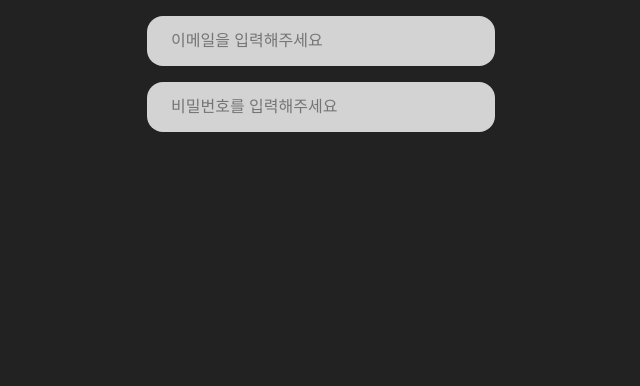
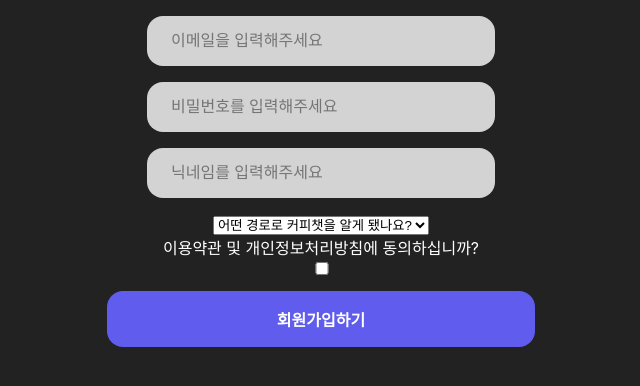
Before and after one commit to Ringle-Mentoring-1st/React-Chat-App-Jonghyeon, a React (Create React App) app: page /signup in a window 1280 px wide. Shown: the top 386 px of the page, without its empty margins (319-959 px from the left). Built offline with nearby package versions, Linux system fonts and the light colour scheme.

Commit message:
Create - Validator - email, password

```diff
--- a/src/pages/LoginPage/index.tsx
+++ b/src/pages/LoginPage/index.tsx
@@ -3,7 +3,7 @@ import './LoginPage.scss';
 
 //Components
 import Button from '../../ui/Button';
-import Input from '../../ui/Input';
+import TextInput from '../../ui/TextInput';
 
 // Assets
 import { ReactComponent as Logo } from '../../assets/logo.svg';
@@ -11,9 +11,6 @@ import { ReactComponent as Logo } from '../../assets/logo.svg';
 function LoginPage() {
   const [email, setEmail] = useState('');
   const [pw, setPw] = useState('');
-  const [nickName, setNickName] = useState('');
-  const [isAgreeInfo, setIsAgreeInfo] = useState(false);
-  const [signupPath, setSignupPath] = useState('');
 
   const emailChangeHandler = (e: React.ChangeEvent<HTMLInputElement>) => {
     setEmail(e.target.value);
@@ -32,13 +29,13 @@ function LoginPage() {
           <h1>로그인하고 친구들과 커피챗</h1>
         </div>
         <form onSubmit={submitHandler}>
-          <Input
+          <TextInput
             type="text"
             value={email}
             onChange={e => emailChangeHandler(e)}
             placeholder="이메일을 입력해주세요"
           />
-          <Input
+          <TextInput
             type="password"
             value={pw}
             onChange={e => passwordChangeHandler(e)}
--- a/src/pages/SignupPage/index.tsx
+++ b/src/pages/SignupPage/index.tsx
@@ -1,5 +1,12 @@
 import React, { useState } from 'react';
 import './SignupPage.scss';
+
+//Components
+import Button from '../../ui/Button';
+import TextInput from '../../ui/TextInput';
+
+// Utils
+import { emailValidator, pwValidator } from '../../utils/validator';
 
 function SignupPage() {
   const [email, setEmail] = useState('');
@@ -8,31 +15,92 @@ function SignupPage() {
   const [isAgreeInfo, setIsAgreeInfo] = useState(false);
   const [signupPath, setSignupPath] = useState('');
 
-  const emailChangeHandler = (e: React.ChangeEvent<HTMLInputElement>) => {
+  const emailChangeHandler = (e: React.ChangeEvent<HTMLInputElement>) =>
     setEmail(e.target.value);
+
+  const passwordChangeHandler = (e: React.ChangeEvent<HTMLInputElement>) =>
+    setPw(e.target.value);
+
+  const nickNameChangeHandler = (e: React.ChangeEvent<HTMLInputElement>) =>
+    setNickName(e.target.value);
+
+  const isAgreeInfoChangeHandler = () => setIsAgreeInfo(prev => !prev);
+
+  const signupPathChangeHandler = (e: React.ChangeEvent<HTMLSelectElement>) => {
+    setSignupPath(e.target.value);
   };
-  const passwordChangeHandler = (e: React.ChangeEvent<HTMLInputElement>) => {
-    setPw(e.target.value);
-  };
+
   const onSubmitHandler = (e: React.FormEvent) => {
     e.preventDefault();
+
+    const errorMessage: { [key: string]: string } = {};
+
+    if (emailValidator(email)) errorMessage.email = emailValidator(email);
+    if (pwValidator(pw)) errorMessage.pw = pwValidator(pw);
+    if (!nickName) errorMessage.nickName = '닉네임을 적어주세요';
+    if (!signupPath) errorMessage.signupPath = '가입경로를 적어주세요';
+    if (!isAgreeInfo)
+      errorMessage.isAgreeInfo = '이용약관 및 정보처리방침에 동의주세요';
+
+    if (Object.keys(errorMessage).length) {
+      return alert(JSON.stringify(errorMessage));
+    } else {
+      const payload = {
+        email,
+        pw,
+        nickName,
+        isAgreeInfo,
+        signupPath,
+      };
+      return console.log(payload);
+    }
   };
 
   return (
     <div>
       <form onSubmit={onSubmitHandler}>
-        <input
+        <TextInput
           type="text"
           value={email}
-          onChange={e => emailChangeHandler(e)}
+          onChange={emailChangeHandler}
           placeholder="이메일을 입력해주세요"
         />
-        <input
+        <TextInput
           type="password"
           value={pw}
-          onChange={e => passwordChangeHandler(e)}
+          onChange={passwordChangeHandler}
           placeholder="비밀번호를 입력해주세요"
         />
+        <TextInput
+          type="text"
+          value={nickName}
+          onChange={nickNameChangeHandler}
+          placeholder="닉네임를 입력해주세요"
+        />
+        <select
+          name="pets"
+          value={signupPath}
+          onChange={signupPathChangeHandler}
+        >
+          <option value="">어떤 경로로 커피챗을 알게 됐나요?</option>
+          <option value="ad">광고</option>
+          <option value="search">검색</option>
+          <option value="etc">기타</option>
+        </select>
+        <br />
+        <label htmlFor="agree">
+          이용약관 및 개인정보처리방침에 동의하십니까?
+        </label>
+        <input
+          id="agree"
+          type="checkbox"
+          checked={isAgreeInfo}
+          onChange={isAgreeInfoChangeHandler}
+        />
+
+        <Button color="primary" fill onClick={() => onSubmitHandler}>
+          회원가입하기
+        </Button>
       </form>
     </div>
   );
--- a/src/ui/Button/index.tsx
+++ b/src/ui/Button/index.tsx
@@ -5,6 +5,7 @@ interface ButtonProps {
   color?: 'primary' | 'secondary' | 'default';
   size?: 'large' | 'medium' | 'small';
   fill?: boolean;
+  onClick?: () => {};
   children: ReactChild | ReactChildren;
 }
 
@@ -13,11 +14,13 @@ export default function Button({
   size,
   fill,
   children,
+  onClick,
   ...props
 }: ButtonProps) {
   return (
     <button
       className={`button ${size} ${fill ? 'filled' : ''} ${color}`}
+      onClick={onClick}
       {...props}
     >
       {children}
--- a/src/ui/Input/index.tsx
+++ b/src/ui/TextInput/index.tsx
@@ -1,23 +1,23 @@
 import React from 'react';
-import './Input.scss';
+import './TextInput.scss';
 
-interface InputProps {
-  type: 'text' | 'password';
-  value: string;
+interface TextInputProps {
+  type: 'text' | 'password' | 'checkbox';
+  value?: string;
   onChange: (e: React.ChangeEvent<HTMLInputElement>) => void;
   placeholder?: string;
   fill?: boolean;
   style?: any;
 }
 
-function Input({
+function TextInput({
   type,
   value,
   onChange,
   placeholder,
   fill,
   ...props
-}: InputProps) {
+}: TextInputProps) {
   return (
     <input
       type={type}
@@ -30,4 +30,4 @@ function Input({
   );
 }
 
-export default Input;
+export default TextInput;
--- /dev/null
+++ b/src/utils/validator.ts
@@ -0,0 +1,28 @@
+const emailRegex =
+  /^(([^<>()\]\\.,;:\s@"]+(\.[^<>()\]\\.,;:\s@"]+)*)|(".+"))@(([0-9]{1,3}\.[0-9]{1,3}\.[0-9]{1,3}\.[0-9]{1,3}])|(([a-zA-Z\-0-9]+\.)+[a-zA-Z]{2,}))$/;
+
+const pwRegex =
+  /^(?=.*?[A-Z])(?=.*?[a-z])(?=.*?[0-9])(?=.*?[#?!@$%^&*-]).{8,}$/;
+// Password Regex Example
+// https://stackoverflow.com/questions/19605150/regex-for-password-must-contain-at-least-eight-characters-at-least-one-number-a
+
+const isEmptyString = (value: string) => {
+  if (!value.length) {
+    return true;
+  }
+};
+
+export const emailValidator = (email: string) => {
+  let errorMessage = '';
+  if (isEmptyString(email)) errorMessage = '이메일을 적어주세요';
+  if (!emailRegex.test(email)) errorMessage = '이메일형식으로 적어주세요';
+  return errorMessage;
+};
+
+export const pwValidator = (pw: string) => {
+  let errorMessage = '';
+  if (isEmptyString(pw)) errorMessage = '비밀번호를 적어주세요';
+  if (!pwRegex.test(pw))
+    errorMessage = '영문 대소문자, 숫자, 특수문자 포함 8자이상 적어주세요';
+  return errorMessage;
+};
```
Also changed, not shown: src/ui/TextInput/TextInput.scss (renamed from src/ui/Input/Input.scss).
